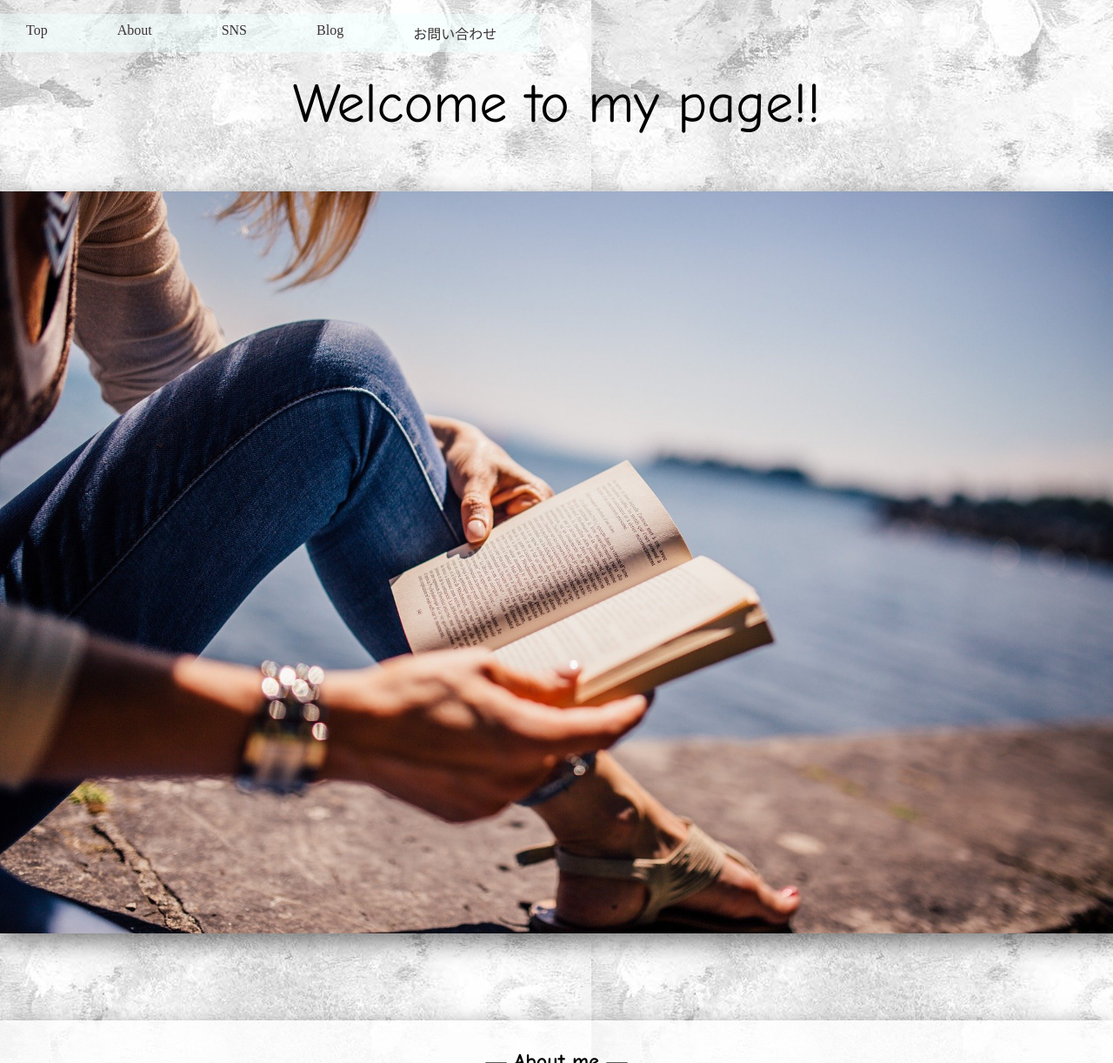
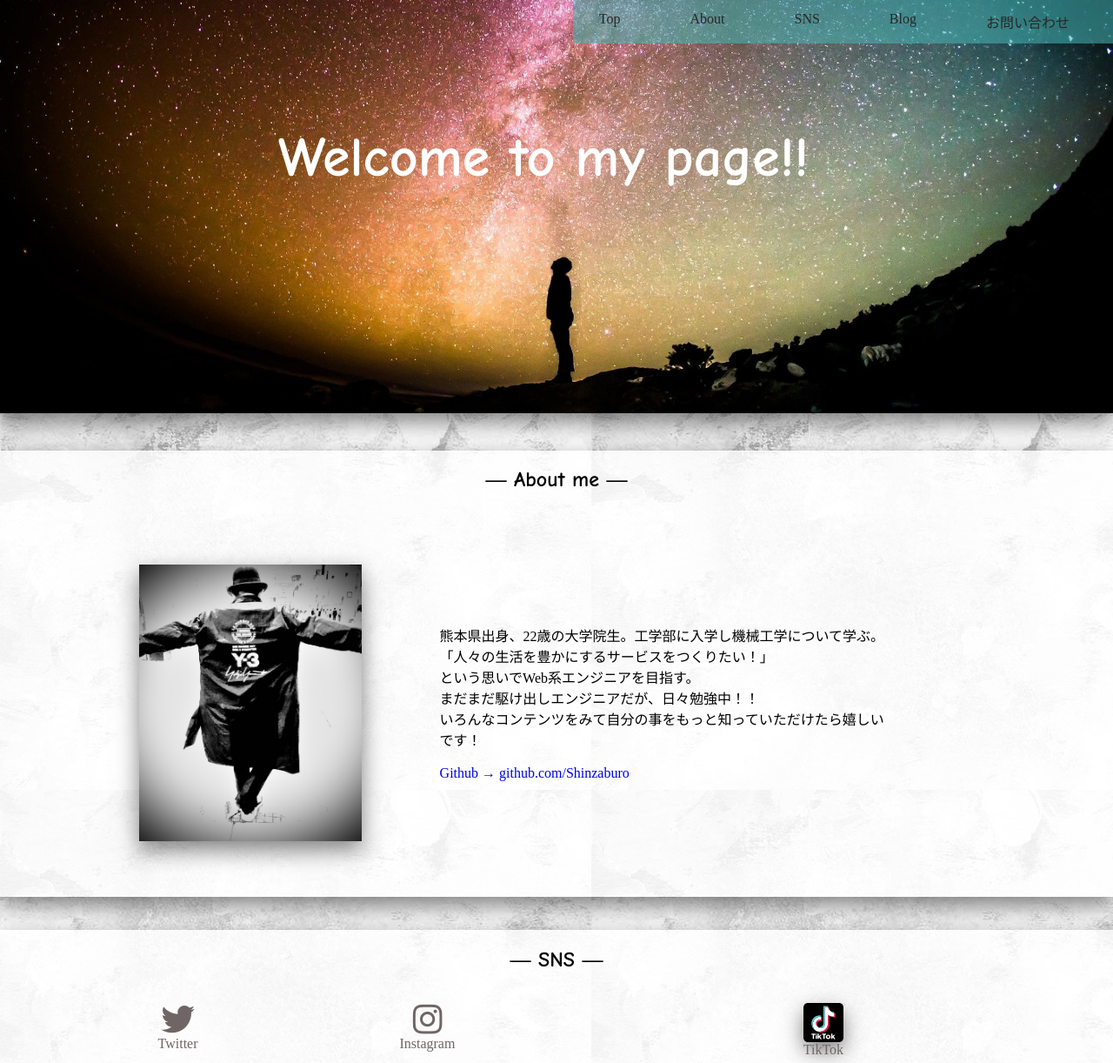
Before and after one commit to Shinzaburo/portfolio, a plain HTML site: page index.html in a window 1280 px wide. Shown: the top 1222 px of the page at 87% size. Drawn offline with Linux system fonts and the light colour scheme.

Commit message:
微調整

```diff
--- a/index.html
+++ b/index.html
@@ -6,27 +6,29 @@
     <meta name="viewport" content="width=device-width, initial-scale=1.0">
     <title>Portfolio</title>
     <link rel="stylesheet" href="style.css">
+    <link href="https://use.fontawesome.com/releases/v5.6.1/css/all.css" rel="stylesheet">
 </head>
 <body class="inner">
-    <header>
+    <header id=header>
       <nav>
         <ul class="navigation">
-        <li><a href="/">Top</a></li>
-        <li><a href="/">About</a></li>
-        <li><a href="/">SNS</a></li>
-        <li><a href="/">Blog</a></li>
-        <li><a href="/">お問い合わせ</a></li>
+        <li><a href="#header">Top</a></li>
+        <li><a href="#about">About</a></li>
+        <li><a href="#sns">SNS</a></li>
+        <li><a href="#blog">Blog</a></li>
+        <li><a target="_blank" href="https://zabunoblog.com/%e3%81%8a%e5%95%8f%e3%81%84%e5%90%88%e3%82%8f%e3%81%9b%e3%83%95%e3%82%a9%e3%83%bc%e3%83%a0/">お問い合わせ</a></li>
       </nav>
-      <br>
+      <div class="top">
+        <img src="images/star2.jpg"/>
         <span id="typewriter"></span>
-      <img class="headimg" src="本を読む人2.jpg" alt="header">
+      </div>
     </header>
 
     <main>
         <section class="about card">
-            <h2 class="title-text">― About me ―</h2>
+            <div id=about><h2 class="title-text">― About me ―</h2></div>
             <div>
-                <img src="y-3.jpg" alt="y-3">
+                <img src="./images/y-3.jpg" alt="y-3">
                 <p>
                 熊本県出身、22歳の大学院生。工学部に入学し機械工学について学ぶ。
                 「人々の生活を豊かにするサービスをつくりたい！」<br>
@@ -35,23 +37,23 @@
                 いろんなコンテンツをみて自分の事をもっと知っていただけたら嬉しいです！
                 <br>
                 <br>
-              Github → <a class="github" target="_blank" href="https://github.com/Shinzaburo">github.com/Shinzaburo</a>
+                <a class="github" target="_blank" href="https://github.com/Shinzaburo">Github → github.com/Shinzaburo</a>
                 </p>
             </div>
         </section>
 
         <section class="card sns">
-            <h2 class="title-text">― SNS ―</h2>
+            <div id=sns><h2 class="title-text">― SNS ―</h2></div>
             <div>
                 <ul>
-                    <li><a target="_blank" href="https://twitter.com/zabunoblog_QOL"><img class="snsimg" src="Twitterlogo-blue.png" alt="Twitter"></a></li>
+                    <li><a target="_blank" href="https://twitter.com/zabunoblog_QOL"><i class="fab fa-twitter logo"></i></a></li>
                     <li><a target="_blank" href="https://twitter.com/zabunoblog_QOL">Twitter</a></li>
                     <li><p>
                         何気ない思ったことなどをつぶやいてます。プログラミングの勉強をしていて思ったことや、
                         その日やったこと、日々の成果などを報告しています！
                     </p></li>
                 </ul>
-                <ul><li><a target="_blank" href="https://www.instagram.com/shinstar.gram/"><img class="snsimg" src="Instagram_Glyph_Gradient_RGB.png" alt="Instagram"></a></li>
+                <ul><li><a target="_blank" href="https://www.instagram.com/shinstar.gram/"><i class="fab fa-instagram logo"></i></a></li>
                     <li><a target="_blank" href="https://www.instagram.com/shinstar.gram/">Instagram</a></li>
                     <li><p>
                         友人との日頃の思い出や、旅行の日記などを投稿しています。
@@ -59,7 +61,7 @@
                     </p></li>
                 </ul>
 
-                <ul><li><a target="_blank" href="https://www.tiktok.com/@zabunoblog?lang=ja-JP"><img class="snsimg" src="tiktok-logo.svg" alt="TikTok"></a></li>
+                <ul><li><a target="_blank" href="https://www.tiktok.com/@zabunoblog?lang=ja-JP"><img class="snsimg" src="./images/tiktok-logo.svg" alt="TikTok"></a></li>
                     <li><a target="_blank" href="https://www.tiktok.com/@zabunoblog?lang=ja-JP">TikTok</a></li>
                     <li><p>
                         最近はまっているゲーム「APEX LEGENDS」というゲームのクリップを投稿しています。
@@ -71,28 +73,24 @@
         </section>
 
         <section class="blog">
-            <h2 class="title-text">― Blog ―</h2>
+            <div id=blog><h2 class="title-text">― Blog ―</h2></div>
             <div>
-            <!-- <img src="pc1.jpeg" alt="Blog"> -->
             <p class="blogtext">
               QOLを上げる方法や、美容などに関する情報を発信しています！
               プログラミングの学習やこれから挑戦したいことなどをまとめて発信していく予定なので、
               見ていただけると嬉しいです！！
               <br>
               <br>
-              <a class="blogsite" target="_blank" href="https://zabunoblog.com/">→ブログはこちらから←<br><br>↓オススメ記事↓</a>
-              <br>
-              <br>
 
               <div class="blog_recommend">
                   <ul>
-                      <li><a target="_blank" href="https://zabunoblog.com/2021/06/07/%e3%80%90%e7%94%b7%e5%ad%90%e5%bf%85%e8%a6%8b%ef%bc%81%e3%80%91%e6%b4%97%e9%a1%94%e6%96%99%e3%82%92%e5%a4%89%e3%81%88%e3%82%8b%e5%89%8d%e3%81%ab%e8%a6%8b%e3%81%a6%e3%81%bb%e3%81%97%e3%81%84%ef%bc%81/"><img src="BULK HOMME2.jpeg" alt="BULK"></a>
+                      <li><a target="_blank" href="https://zabunoblog.com/2021/06/07/%e3%80%90%e7%94%b7%e5%ad%90%e5%bf%85%e8%a6%8b%ef%bc%81%e3%80%91%e6%b4%97%e9%a1%94%e6%96%99%e3%82%92%e5%a4%89%e3%81%88%e3%82%8b%e5%89%8d%e3%81%ab%e8%a6%8b%e3%81%a6%e3%81%bb%e3%81%97%e3%81%84%ef%bc%81/"><img src="./images/BULK HOMME2.jpeg" alt="BULK"></a>
                         <p>BULKHOMME洗顔ネット</p>
                       </li>
-                      <li><a target="_blank" href="https://zabunoblog.com/2021/06/05/cicapair-cream1/"><img src="CICAPAIR cream3.jpeg" alt="CICAPAIR"></a>
+                      <li><a target="_blank" href="https://zabunoblog.com/2021/06/05/cicapair-cream1/"><img src="./images/CICAPAIR cream3.jpeg" alt="CICAPAIR"></a>
                         <p>CICAPAIRクリーム</p>
                     </li>
-                      <li><a target="_blank" href="https://zabunoblog.com/2021/06/08/present1/"><img src="プレゼント.jpg" alt="present"></a>
+                      <li><a target="_blank" href="https://zabunoblog.com/2021/06/08/present1/"><img src="./images/プレゼント.jpg" alt="present"></a>
                         <p>おすすプレゼント</p>
                     </li>
                   </ul>
@@ -107,23 +105,7 @@
         <small>© 2021 Shinzaburo Watanabe</small>
     </footer>
 
-    <script>
-        const typewriter = (param) => {
+    <script type="text/javascript" src="script.js"></script>
 
-        let el = document.querySelector(param.el);
-        let speed = param.speed;
-        let string = param.string.split("");
-        string.forEach((char, index) => {
-            setTimeout(() => {
-                el.textContent += char;
-            }, speed * index);
-        });
-        };
-        typewriter({
-        el: "#typewriter", //要素
-        string: "Welcome to my page!!", //文字列
-        speed: 70 //速度
-        });
-    </script>
 </body>
 </html>
--- /dev/null
+++ b/script.js
@@ -0,0 +1,16 @@
+const typewriter = (param) => {
+
+    let el = document.querySelector(param.el);
+    let speed = param.speed;
+    let string = param.string.split("");
+    string.forEach((char, index) => {
+        setTimeout(() => {
+            el.textContent += char;
+        }, speed * index);
+    });
+    };
+    typewriter({
+    el: "#typewriter", //要素
+    string: "Welcome to my page!!", //文字列
+    speed: 100 //速度
+    });
--- a/style.css
+++ b/style.css
@@ -2,10 +2,14 @@ ul {
     list-style: none;
 }
 
+html {
+     scroll-behavior: smooth;
+}
+
 .inner {
-    max-width: 100%;
+    width: 100%;
     margin: 0 auto;
-    background-image: url(white2.jpg);
+    background-image: url(./images/white2.jpg);
 }
 
 header {
@@ -15,64 +19,61 @@ header {
 
 nav ul {
     display: flex;
-    justify-content: flex-end;
-    background-color: rgba(240, 255, 255, 0.507);
-    padding: 10px 0;
+    background-color: rgba(74, 185, 185, 0.55);
+    padding: 1% 0;
+    margin: 0 auto;
     position: fixed;
+    z-index: 2;
+    right: 0;
 }
 
 .navigation li a {
     text-decoration: none;
     font-size: 1rem;
-    color: rgb(59, 52, 52);
+    color: rgb(43, 38, 38);
     margin:0 50px 0 30px;
 }
 
 .navigation li a:hover {
-    font-size: 1.5rem;
+    font-size: 1.2rem;
 }
 
-.headimg {
-    display: block;
-    width: 100%;
-    height: auto;
-    background-size: cover;
-    margin:0px auto;
+.top {
+    position: relative;/*相対配置*/
+    z-index: 1;
+    }
+
+  .top span {
+    position: absolute;/*絶対配置*/
+    color: white;/*文字は白に*/
+    font-weight: bold; /*太字に*/
+    font-size: 5vw;
+    font-family :"Comic Sans MS";
+    top: 30%;
+    left: 25%;
+    }
+
+  .top img {
+    width: 100vw;
     box-shadow: 0 10px 25px 0 rgba(0, 0, 0, .5);
-}
-
-/* .top-text {
-    display: block;
-    width: 25%;
-    font-family: "Comic Sans MS";
-    margin: 5% auto;
-} */
-
-#typewriter {
-    font-size: 5vw;
-    display: flex;
-    justify-content: center;
-    width: 80%;
-    margin: 5% auto;
-    font-family: "Comic Sans MS";
-}
+    }
 
 .title-text {
     display: flex;
     justify-content: center;
     font-family: "Comic Sans MS";
+    /* padding-top: 1%; */
 }
 
 section {
-    margin: 100px 0;
+    margin: 3% 0;
 }
 
 .about {
-    /* background-image: url(splash_blue.jpg); */
     background-color: rgba(255, 255, 255, 0.8);
     background-size: cover;
     box-shadow: 0 10px 25px 0 rgba(0, 0, 0, .5);
-    padding-top: 1%;
+
 }
 
 .about div {
@@ -81,15 +82,9 @@ section {
     justify-content: center;
 }
 
-.about h2 {
-    display: inline-block;
-    display: flex;
-    justify-content: center;
-}
-
 .about img {
-    max-width: 20%;
-    max-height: auto;
+    width: 20vw;
+    height: auto;
     margin: 5% 2%;
     box-shadow: 0 10px 25px 0 rgba(0, 0, 0, .5);
 }
@@ -109,7 +104,6 @@ section {
 }
 
 .sns {
-    /* background-image: url(splash_green.jpg); */
     background-size: cover;
     background-color: rgba(255, 255, 255, 0.8);
     box-shadow: 0 10px 25px 0 rgba(0, 0, 0, .5);
@@ -132,30 +126,32 @@ section {
 }
 
 .sns div ul li a {
+    display: flex;
+    justify-content: center;
     text-decoration: none;
     color: rgb(112, 101, 101);
 }
 
 .blog {
-    /* background-image: url(splash_yellow.jpg); */
     background-size: cover;
     background-color: rgba(255, 255, 255, 0.8);
     box-shadow: 0 10px 25px 0 rgba(0, 0, 0, .5);
     font-family:"Yu Gothic", "游ゴシック", YuGothic, "游ゴシック体";
 }
 
-/* .blog div {
-    display: flex;
-    justify-content: center;
-} */
-
-
+.blog h2 {
+    padding-top: 1%;
+}
 
 .snsimg {
-    width: 50px;
-    height: 50px;
+    width: 8%;
+    height: auto;
     border-radius: 10%;
     box-shadow: 0 10px 25px 0 rgba(0, 0, 0, .5);
+}
+
+.logo {
+    font-size: 3vw;
 }
 
 .blog img {
@@ -185,12 +181,6 @@ section {
     margin: 0 2%;
 }
 
-.blogsite {
-    display: flex;
-    justify-content: center;
-    text-decoration: none;
-}
-
 footer p {
     font-size: 2rem;
 }
```
Also changed, not shown: images/BULK HOMME2.jpeg (renamed from BULK HOMME2.jpeg), images/CICAPAIR cream3.jpeg (renamed from CICAPAIR cream3.jpeg), images/Instagram_Glyph_Gradient_RGB.png (renamed from Instagram_Glyph_Gradient_RGB.png), images/Twitterlogo-blue.png (renamed from Twitterlogo-blue.png), images/pc1.jpeg (renamed from pc1.jpeg), images/splash_blue.jpg (renamed from splash_blue.jpg), images/splash_green.jpg (renamed from splash_green.jpg), images/splash_yellow.jpg (renamed from splash_yellow.jpg), images/star.jpg (added), images/star2.jpg (added), images/tiktok-logo.svg (renamed from tiktok-logo.svg), images/white1.jpg (renamed from white1.jpg), images/white2.jpg (renamed from white2.jpg), images/y-3.jpg (renamed from y-3.jpg), 2 more files. Lines whose indentation alone changed are shown as unchanged.
